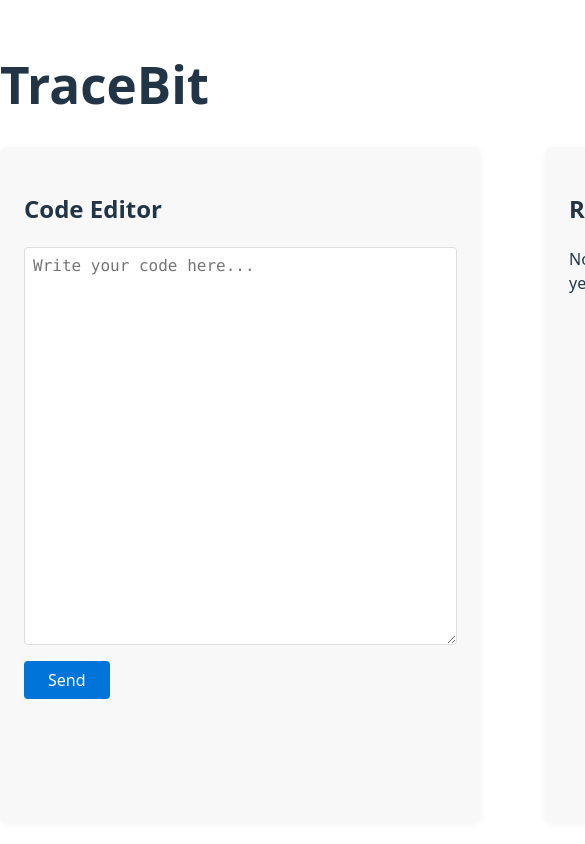
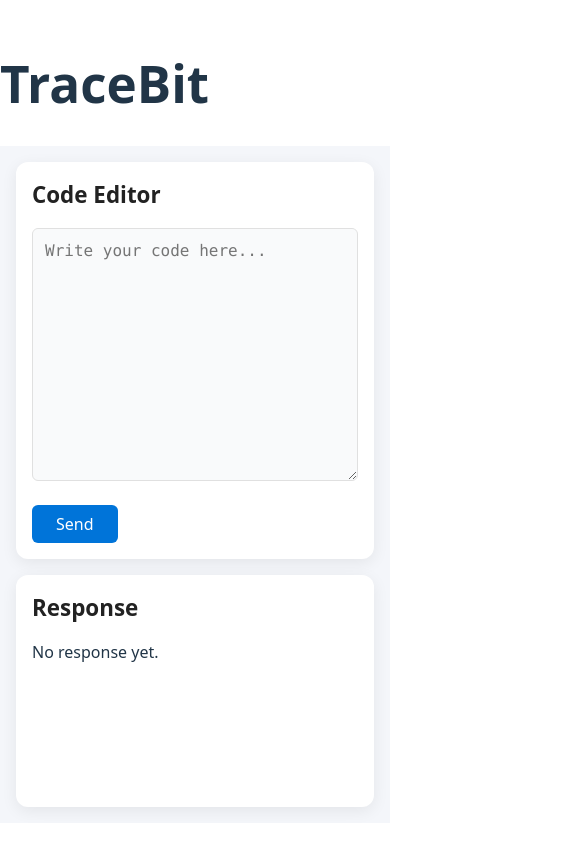
Before and after one commit to Mindslayer001/TraceBug, a React (Vite) app in the folder frontend/: page / in a window 390 px wide. Shown: the top 844 px of the page, 585 px wide, since content can reach past the window. Built offline with nearby package versions, Linux system fonts and the light colour scheme.

Commit message:
feat: Tried to recreate Leetcode UI
- Implemented a code editor pane for user input.
- Added a response pane to display results from the backend.
- Styled components to match Leetcode's aesthetic.

```diff
--- /dev/null
+++ b/frontend/src/components/CodeBlock.tsx
@@ -0,0 +1,51 @@
+import React from 'react';
+import { Prism as SyntaxHighlighter } from 'react-syntax-highlighter';
+import { oneDark } from 'react-syntax-highlighter/dist/esm/styles/prism';
+
+const CodeBlock = ({ inline, className, children }: { inline?: boolean; className?: string; children: React.ReactNode }) => {
+  const code = String(children).trim();
+
+  if (inline) {
+    return (
+      <code
+        style={{
+          backgroundColor: '#001f3f', // deep blue
+          color: '#ffffff',
+          padding: '2px 6px',
+          borderRadius: '4px',
+          fontSize: '0.85em',
+        }}
+      >
+        {code}
+      </code>
+    );
+  }
+
+  const handleCopy = () => {
+    navigator.clipboard.writeText(code);
+  };
+
+  return (
+    <div style={{ position: 'relative' }}>
+      <SyntaxHighlighter language={className?.replace('language-', '')} style={oneDark}>
+        {code}
+      </SyntaxHighlighter>
+      <button
+        style={{
+          position: 'absolute',
+          top: 8,
+          right: 8,
+          zIndex: 2,
+          padding: '2px 8px',
+          fontSize: '0.9em',
+          cursor: 'pointer',
+        }}
+        onClick={handleCopy}
+      >
+        Copy
+      </button>
+    </div>
+  );
+};
+
+export default CodeBlock;
--- a/frontend/src/components/CodePayloadIDE.css
+++ b/frontend/src/components/CodePayloadIDE.css
@@ -1,17 +1,25 @@
 .leetcode-layout {
   display: flex;
   flex-direction: row;
-  height: 80vh;
+  height: 100vh;
+  max-height: 100vh;
   gap: 2rem;
+  box-sizing: border-box;
+  padding: 2rem;
+  background: #f4f6fa;
+  overflow: hidden;
 }
 .editor-pane, .response-pane {
   flex: 1;
-  background: #f8f8f8;
-  border-radius: 8px;
-  padding: 1.5rem;
-  box-shadow: 0 2px 8px rgba(0,0,0,0.05);
+  background: #fff;
+  border-radius: 12px;
+  padding: 2rem 1.5rem;
+  box-shadow: 0 4px 16px rgba(0,0,0,0.07);
   display: flex;
   flex-direction: column;
+  min-width: 0;
+  overflow: auto;
+  max-height: 90vh;
 }
 .editor-pane {
   margin-right: 1rem;
@@ -23,11 +31,17 @@
 textarea {
   font-family: 'Fira Mono', 'Menlo', 'Monaco', monospace;
   font-size: 1rem;
-  border: 1px solid #ddd;
-  border-radius: 4px;
-  padding: 0.5rem;
+  border: 1px solid #e0e0e0;
+  border-radius: 6px;
+  padding: 0.75rem;
   margin-bottom: 1rem;
   resize: vertical;
+  width: 100%;
+  min-height: 300px;
+  max-height: 50vh;
+  box-sizing: border-box;
+  background: #f9fafb;
+  overflow: auto;
 }
 button {
   align-self: flex-start;
@@ -35,12 +49,39 @@ button {
   background: #0074d9;
   color: white;
   border: none;
-  border-radius: 4px;
+  border-radius: 6px;
   cursor: pointer;
   font-size: 1rem;
   transition: background 0.2s;
+  margin-top: 0.5rem;
 }
 button:disabled {
   background: #aaa;
   cursor: not-allowed;
 }
+h2 {
+  margin-top: 0;
+  margin-bottom: 1rem;
+  font-size: 1.4rem;
+  font-weight: 600;
+  color: #222;
+}
+@media (max-width: 900px) {
+  .leetcode-layout {
+    flex-direction: column;
+    height: auto;
+    max-height: none;
+    gap: 1rem;
+    padding: 1rem;
+  }
+  .editor-pane, .response-pane {
+    margin: 0;
+    min-height: 200px;
+    padding: 1rem;
+    max-height: none;
+  }
+  textarea {
+    min-height: 150px;
+    max-height: 30vh;
+  }
+}
--- a/frontend/src/components/CodePayloadIDE.tsx
+++ b/frontend/src/components/CodePayloadIDE.tsx
@@ -1,5 +1,6 @@
 import React, { useState } from 'react';
 import ReactMarkdown from 'react-markdown';
+import CodeBlock from './CodeBlock'; // Assuming CodeBlock is in the same directory
 import './CodePayloadIDE.css';
 
 const API_URL = 'http://127.0.0.1:8000/snippets'; // Adjust if your backend is on a different port
@@ -32,6 +33,7 @@ const CodePayloadIDE: React.FC = () => {
       <div className="editor-pane">
         <h2>Code Editor</h2>
         <textarea
+          style={{ color: 'black' }}
           value={code}
           onChange={e => setCode(e.target.value)}
           rows={20}
@@ -47,7 +49,13 @@ const CodePayloadIDE: React.FC = () => {
         {response ? (
           <>
             <div style={{ color: 'black' }}><strong style={{ color: 'black' }}>Length:</strong> {response.length}</div>
-            <div style={{ color: 'black' }}><ReactMarkdown>{response.message}</ReactMarkdown></div>
+            <div style={{ color: 'black' }}>
+              <ReactMarkdown
+                components={{
+                  code: CodeBlock
+                }}
+              >{response.message}</ReactMarkdown>
+            </div>
           </>
         ) : (
           <div>No response yet.</div>
```
